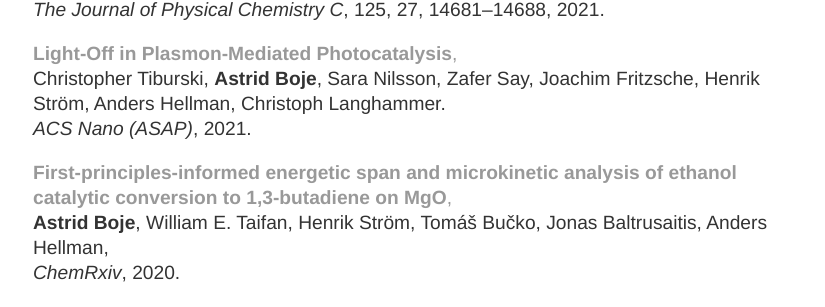
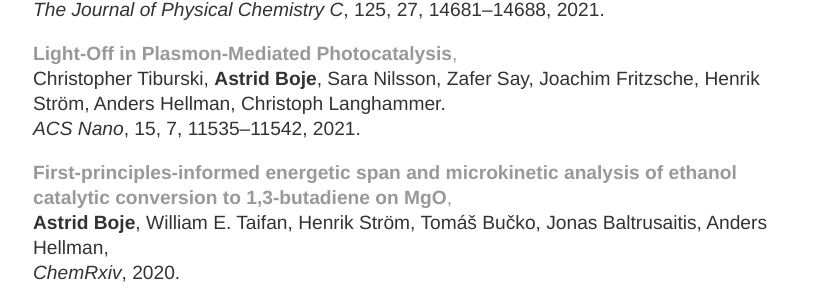
Before and after one commit to aab64/aab64.github.io, a Jekyll site: the page built from publications/index.html, in a window 1280 px wide and 900 px high. Shown: the part 245-552 px from the top of the window, without its empty margins (223-1048 px from the left). Built offline with Jekyll 4.4.1, drawn with Linux system fonts in a browser that asks for light colours.

Commit message:
Added details to ACS Nano

```diff
--- a/publications/index.html
+++ b/publications/index.html
@@ -24,8 +24,8 @@
 		<br/>
 		Christopher Tiburski, <strong>Astrid Boje</strong>, Sara Nilsson, Zafer Say, Joachim Fritzsche, Henrik Str&ouml;m, Anders Hellman, Christoph Langhammer.
 		<br/>
-		<em>ACS Nano (ASAP)</em>,
-		2021.
+		<em>ACS Nano</em>,
+		15, 7, 11535&ndash;11542, 2021.
 	</p>
 	<p>
 		<a href="https://doi.org/10.26434/chemrxiv.13118420.v2">
```
